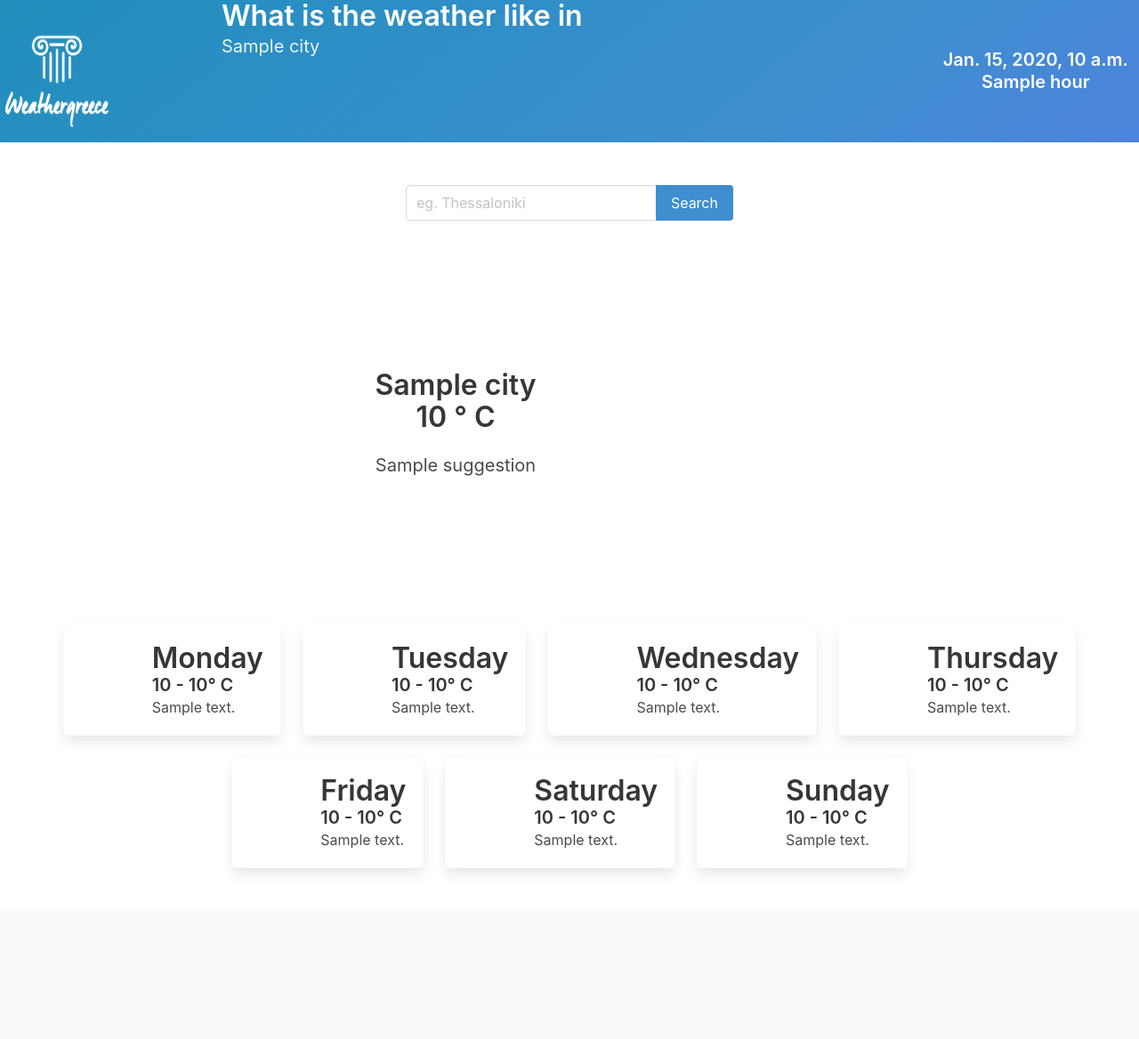
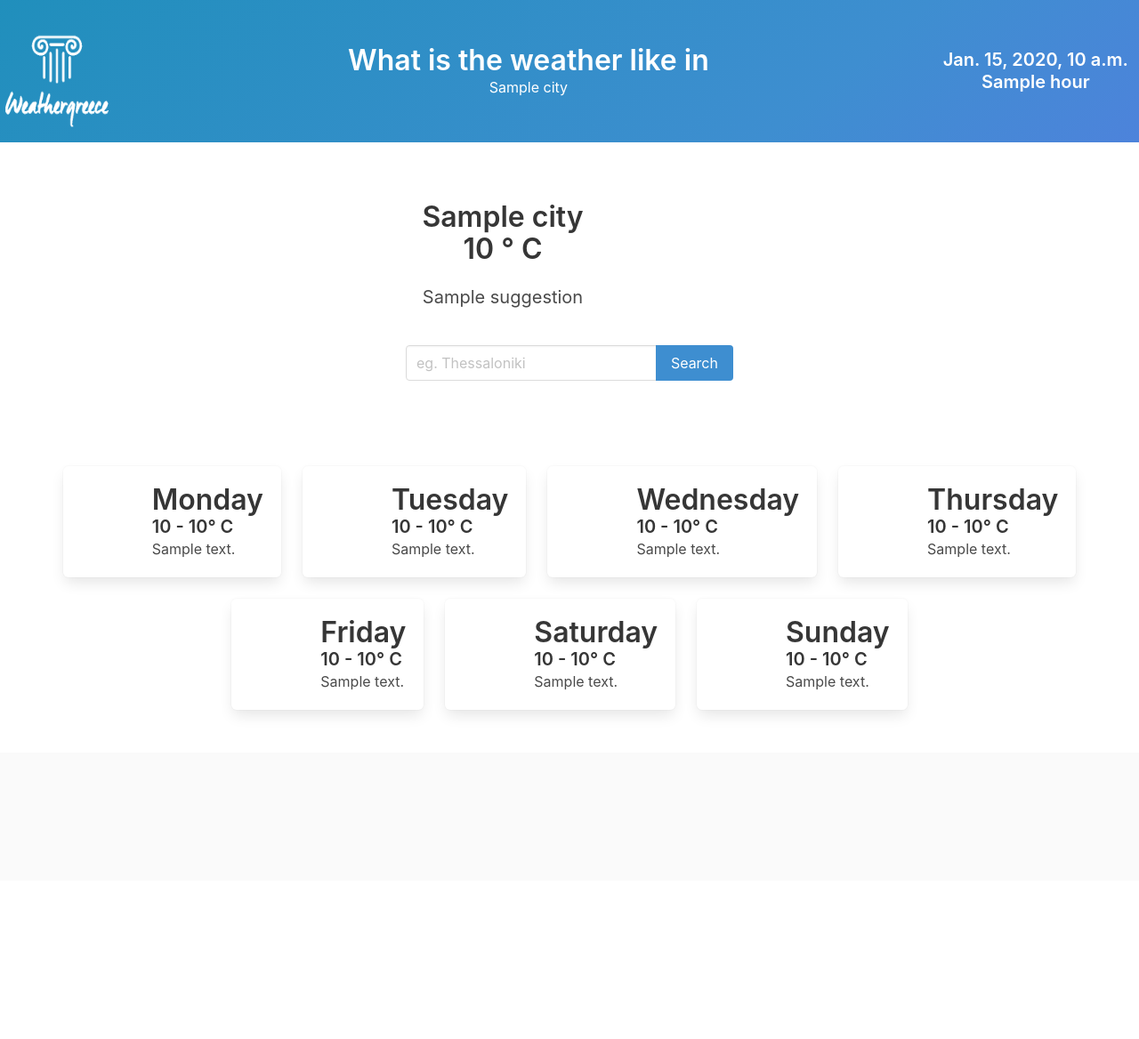
Before and after one commit to MariosTheof/weatherGreece, a Django app: template the_weather/weather/templates/weather/index.html in a window 1280 px wide. Shown: the whole page at 89% size. After the commit the page ends 804 px from the top, so only its background shows below. Run offline with Django 3.2, Linux system fonts and the light colour scheme; tables that the repository leaves empty hold one stand-in row (values such as "Sample post"); the template is opened without the code that fills it: values that come from a table or form of the project are taken from there, most other values are stand-ins (such as "Sample title", 1, 10 or a date in 2020); a map, chart or similar area stays blank; some libraries are stand-ins or nearby versions.

Commit message:
Fixed layout. Optimised for mobile. Added navicon.

```diff
--- a/the_weather/weather/templates/weather/index.html
+++ b/the_weather/weather/templates/weather/index.html
@@ -13,6 +13,7 @@
     {% load static %}
     <link rel="stylesheet" href="{% static 'weather/my_css.css' %}" />
     <link rel="stylesheet" href="https://cdnjs.cloudflare.com/ajax/libs/bulma/0.6.2/css/bulma.css" />
+    <link rel="tab icon" type="image/png" href="{% static "weather/weatherLogoTab.PNG" %}" />
 
 </head>
 
@@ -23,20 +24,18 @@
           <nav class="level">
 
             <div class="level-left">
-                <div class="columns">
+              <div class="level-item">
 
-                <div class="column">
                   <figure class="image is-128x128 is-4by5">
                     <img src="{% static 'weather/weatherLogo.PNG' %}">
                   </figure>
+
               </div>
-
-                <div class="column is-narrow is-offset-2">
-
+            </div>
+            <div class="level-item has-text-centered ">
+              <div>
                 <p class="title"> {% trans 'What is the weather like in' %} </p>
-                    <p class="subtitle"> {{ weather_monday.city }} </p>
-                </div>
-
+                <p> {{ weather_monday.city }} </p>
               </div>
             </div>
 
@@ -56,7 +55,29 @@
 
     </section>
 
-    <section class="section">  <!-- Search box -->
+    <section class="section"> <!-- Large 'current' icon -->
+      <nav class="level">
+
+          <div class="level-item">
+            <nav class="level">
+              <div class="level-item has-text-centered">
+                <div>
+                  <p class="title">{{ weather_monday.city }}  </p>
+                  <p class="title"> {{ curr_day.current_temperature|floatformat:"0" }} ° C</p>
+                  <br>
+                  <p class="subtitle">{{ curr_day.suggestion }}</p>
+                </div>
+              </div>
+            <div class="level-item">
+              <figure class="icons">
+                  <canvas class="{{ curr_day.icon }}" width="150" height="150"></canvas>
+              </figure>
+            </div>
+          </nav>
+        </div>
+
+      </nav>
+      <!-- Search box -->
       <div class="container">
             <div class="columns">
                 <div class="column is-offset-4 is-4">
@@ -80,30 +101,6 @@
                 </div>
             </div>
         </div>
-    </section>
-
-    <section class="section"> <!-- Large 'current' icon -->
-      <nav class="level">
-
-        <div class="level-item">
-          <nav class="level">
-          <div class="level-item has-text-centered">
-            <div>
-              <p class="title">{{ weather_monday.city }}  </p>
-              <p class="title"> {{ curr_day.current_temperature|floatformat:"0" }} ° C</p>
-              <br>
-              <p class="subtitle">{{ curr_day.suggestion }}</p>
-            </div>
-          </div>
-          <div class="level-item">
-          <figure class="icons">
-              <canvas class="{{ curr_day.icon }}" width="256" height="256"></canvas>
-          </figure>
-        </div>
-        </nav>
-        </div>
-
-      </nav>
     </section>
 
     <section class="section"> <!-- Days of the week in boxes -->
```
Also changed, not shown: the_weather/weather/views.py (+10 -2 lines), the_weather/weather/static/weather/weatherLogoTab.PNG (added). Lines whose indentation alone changed are shown as unchanged.
